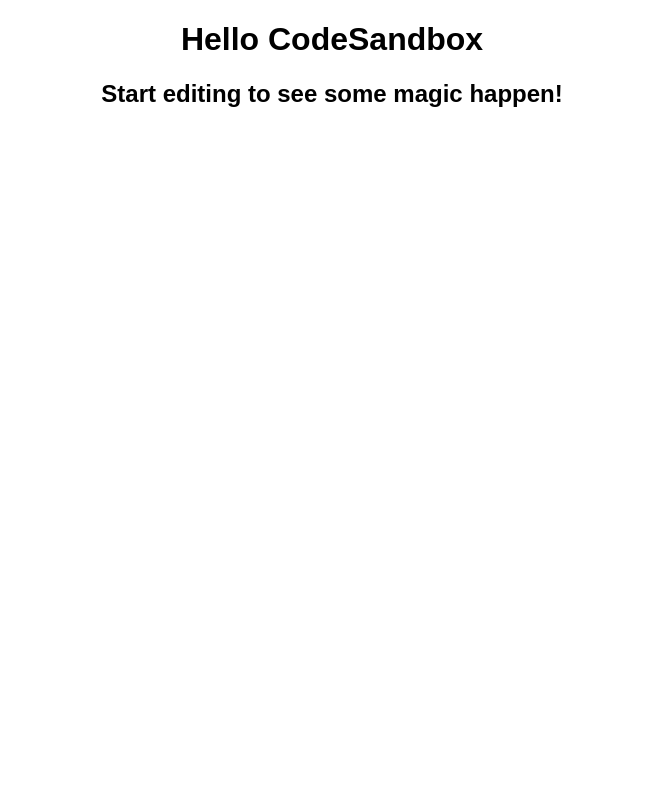
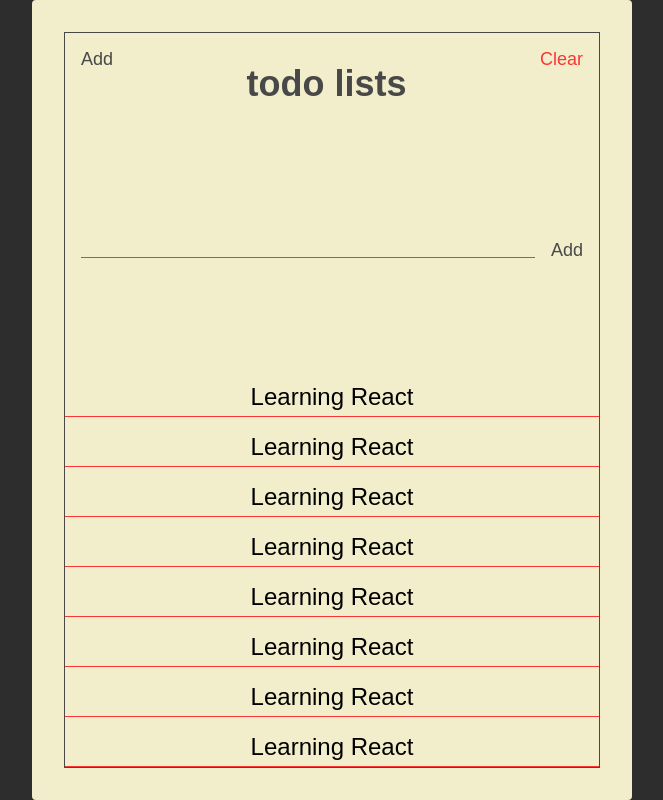
Before and after one commit to kendywijaya/React-todolist, a React (Create React App) app: page / in a window 1280 px wide. Shown: the whole page, without its empty margins (308-971 px from the left). Built offline with nearby package versions, Linux system fonts and the light colour scheme.

Commit message:
Memasukan Data sebelumnya ke React

```diff
--- a/src/App.js
+++ b/src/App.js
@@ -3,9 +3,48 @@
 
 export default function App() {
   return (
-    <div className="App">
-      <h1>Hello CodeSandbox</h1>
-      <h2>Start editing to see some magic happen!</h2>
+    <div class="container">
+      <div class="frame">
+        <section class="header">
+          <button class="header-btn --main-black-color">Add</button>
+          <h1 class="header-title">Todo Lists</h1>
+          <button class="header-btn --main-red-color">Clear</button>
+        </section>
+
+        <section class="add">
+          <form class="add-form">
+            <input type="text" class="add-input"></input>
+            <button class="add-btn --main-black-color">Add</button>
+          </form>
+        </section>
+
+        <section class="todos">
+          <div class="todo">
+            <span class="todo-text">Learning React</span>
+          </div>
+          <div class="todo">
+            <span class="todo-text">Learning React</span>
+          </div>
+          <div class="todo">
+            <span class="todo-text">Learning React</span>
+          </div>
+          <div class="todo">
+            <span class="todo-text">Learning React</span>
+          </div>
+          <div class="todo">
+            <span class="todo-text">Learning React</span>
+          </div>
+          <div class="todo">
+            <span class="todo-text">Learning React</span>
+          </div>
+          <div class="todo">
+            <span class="todo-text">Learning React</span>
+          </div>
+          <div class="todo">
+            <span class="todo-text">Learning React</span>
+          </div>
+        </section>
+      </div>
     </div>
   );
 }
--- a/src/styles.css
+++ b/src/styles.css
@@ -1,4 +1,156 @@
-.App {
-  font-family: sans-serif;
+* {
+  box-sizing: border-box;
+}
+
+:root {
+  --main-red-color: #fc3434;
+  --main-black-color: #484848;
+}
+
+.--main-red-color {
+  color: var(--main-red-color);
+}
+
+.--main-black-color {
+  color: var(--main-black-color);
+}
+
+html {
+  font-size: 10px;
+}
+
+body {
+  display: flex;
+  justify-content: center;
+  align-content: center;
+  align-items: center;
+  height: 100%;
+  background-color: #2d2d2d;
+}
+
+body,
+html {
+  margin: 0;
+  padding: 0;
+  font-family: -apple-system, BlinkMacSystemFont, "Segoe UI", Roboto, Oxygen,
+    Ubuntu, Cantarell, "Open Sans", "Helvetica Neue", sans-serif;
+}
+
+.container {
+  width: 600px;
+  height: 800px;
+  background-color: #f2eecb;
+  border-radius: 4px;
+
+  padding: 32px;
+}
+
+.frame {
+  border: 1px solid var(--main-black-color);
+  height: 100%;
+
+  display: flex;
+  flex-direction: column;
+  justify-content: space-between;
+}
+
+.header {
+  display: flex;
+  align-items: flex-start;
+}
+
+.header-title {
+  flex: 1;
   text-align: center;
+
+  color: var(--main-black-color);
+  font-size: 3.6rem;
+  font-family: "Homemade Apple", sans-serif;
+  text-transform: lowercase;
 }
+
+.header-btn {
+  font-size: 1.8rem;
+  font-family: "Bungee", sans-serif;
+
+  padding: 16px;
+  cursor: pointer;
+
+  border: unset;
+  background: unset;
+  outline: unset;
+}
+
+.header-btn.--main-red-color:active {
+  text-shadow: 1px 1px 2px var(--main-red-color);
+}
+
+.header-btn.--main-black-color:active {
+  text-shadow: 1px 1px 2px var(--main-black-color);
+}
+
+.add {
+  padding: 16px;
+}
+
+.add-form {
+  display: flex;
+  align-items: flex-start;
+}
+
+.add-input {
+  background: unset;
+  border: unset;
+  padding: 0 64px;
+
+  flex: 1;
+
+  border-bottom: 1px solid var(--main-red-color);
+  outline: unset;
+
+  font-family: "Homemade Apple", sans-serif;
+  font-size: 16px;
+  text-transform: lowercase;
+}
+
+.add-btn {
+  font-size: 1.8rem;
+  font-family: "Bungee", sans-serif;
+
+  padding-left: 16px;
+  padding-right: unset;
+  cursor: pointer;
+
+  background: unset;
+  border: unset;
+  outline: unset;
+}
+
+.add-btn.--main-black-color:active {
+  text-shadow: 1px 1px 2px var(--main-black-color);
+}
+
+.todos {
+  display: flex;
+  flex-direction: column;
+}
+
+.todo {
+  position: relative;
+
+  flex: 1 0 auto;
+  text-align: center;
+
+  min-height: 34px;
+  margin: 16px 0 0;
+  font-family: "Homemade Apple", sans-serif;
+  font-size: 24px;
+
+  border-bottom: 1px solid var(--main-red-color);
+}
+
+.todo-text {
+  position: absolute;
+  left: 50%;
+  transform: translate(-50%);
+}
```
Also changed, not shown: package.json (+9 -4 lines).
